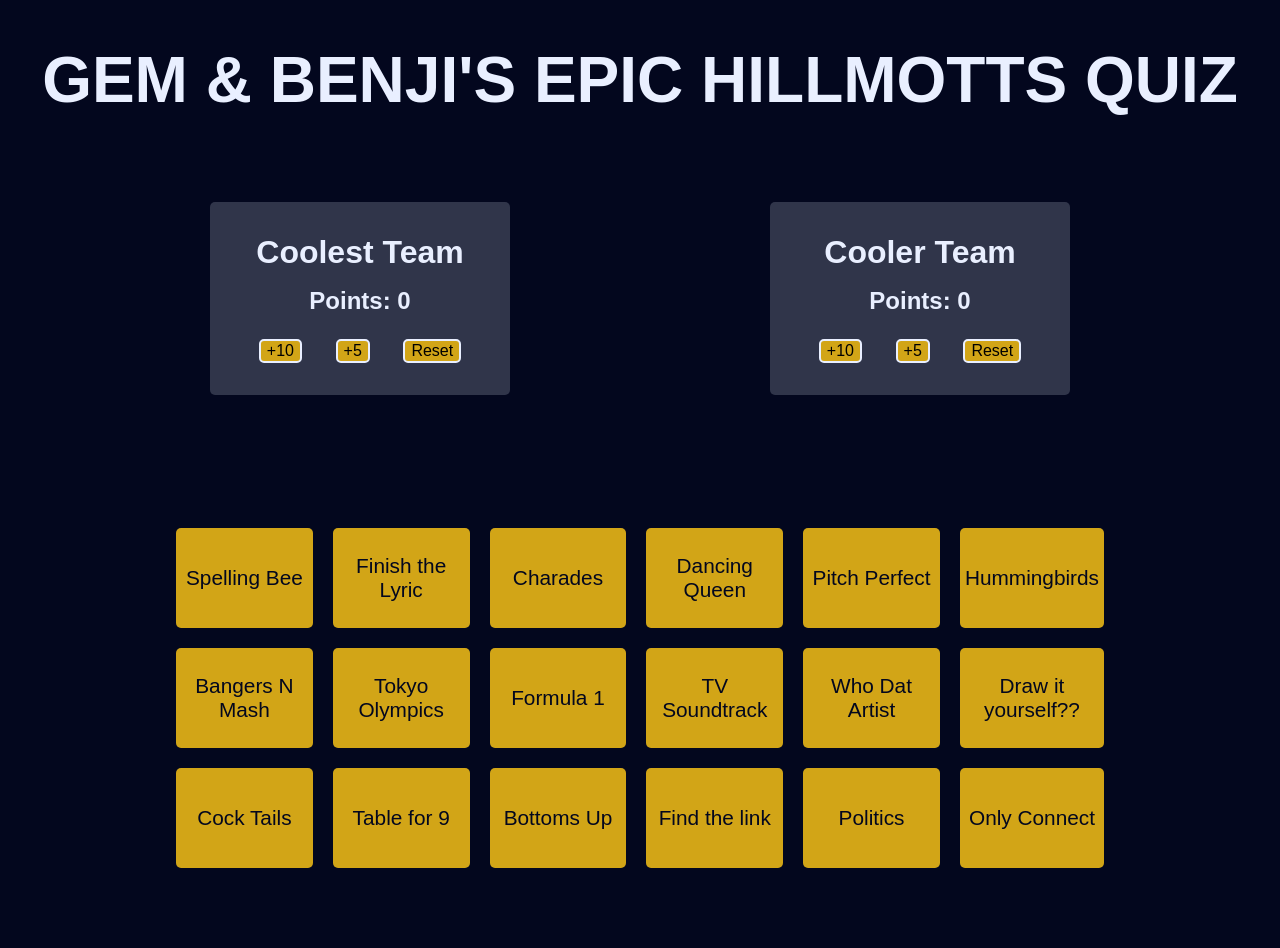
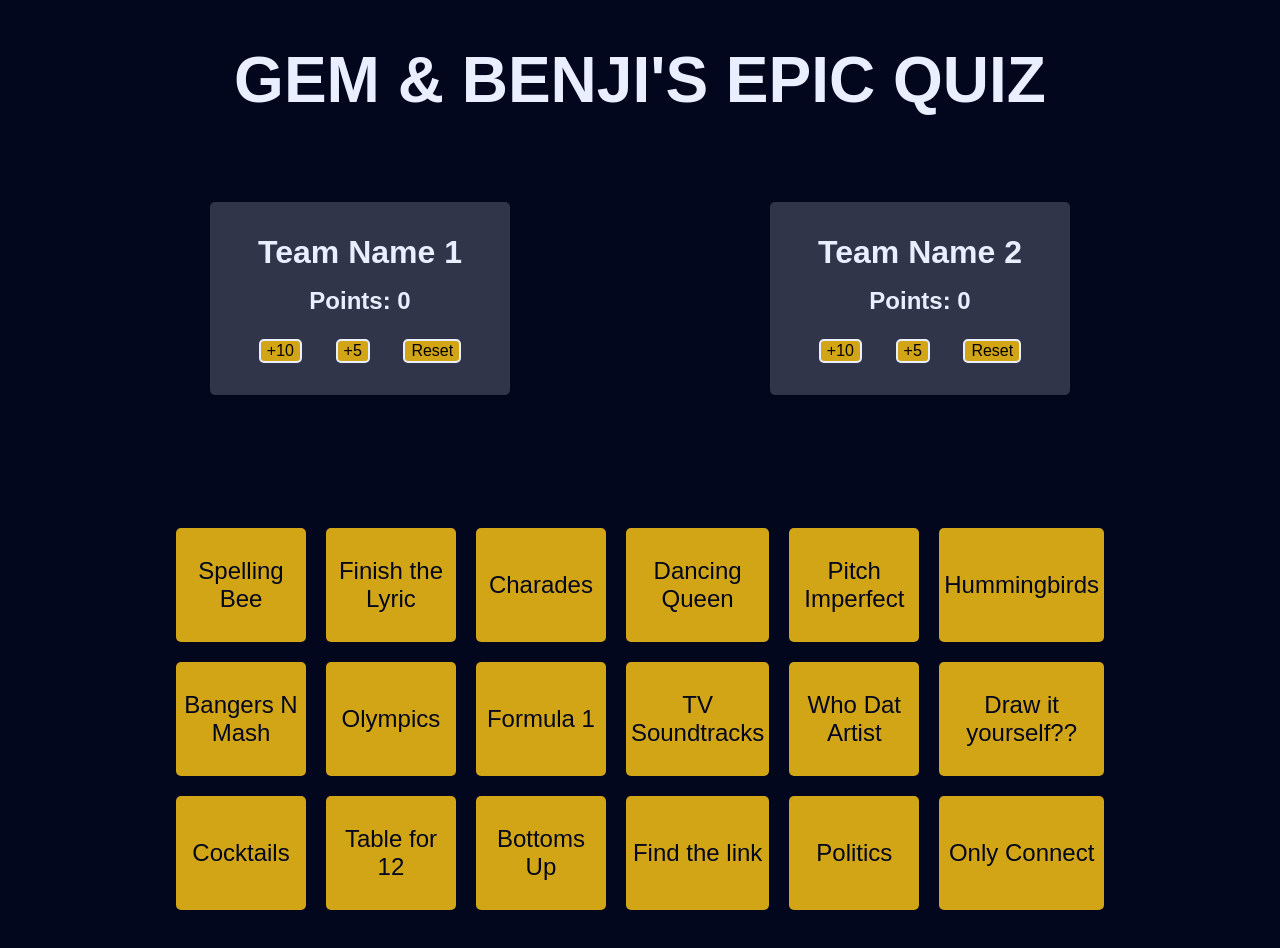
Before and after one commit to btwalpole/typescript-quiz, a React (Create React App) app: page / in a window 1280 px wide. Shown: the top 948 px of the page. Before the commit the page ends 916 px from the top, so only its background shows below. Built offline with nearby package versions, Linux system fonts and the light colour scheme.

Commit message:
updating names

```diff
--- a/src/App.tsx
+++ b/src/App.tsx
@@ -5,8 +5,8 @@ import "./styles.css";
 import React from "react";
 
 export default function App(): JSX.Element{
-  const [teamAName, teamAScore, teamAAddFive, teamAAddTen, teamAResetScore ] = useTeam({name: 'Coolest Team'});
-  const [teamBName, teamBScore, teamBAddFive, teamBAddTen, teamBResetScore ] = useTeam({name: 'Cooler Team'});
+  const [teamAName, teamAScore, teamAAddFive, teamAAddTen, teamAResetScore ] = useTeam({name: 'Team Name 1'});
+  const [teamBName, teamBScore, teamBAddFive, teamBAddTen, teamBResetScore ] = useTeam({name: 'Team Name 2'});
 
   let stylesA = {};
   let stylesB = {};
@@ -24,7 +24,7 @@ export default function App(): JSX.Element{
 
   return (
     <div className="App">
-      <h1 className="heading">GEM & BENJI&apos;S EPIC HILLMOTTS QUIZ</h1>
+      <h1 className="heading">GEM & BENJI&apos;S EPIC QUIZ</h1>
       <div className="teams-container">
         <Team styles={stylesA} teamName={teamAName} score={teamAScore} addFive={teamAAddFive} addTen={teamAAddTen} resetScore={teamAResetScore}/>
         <Team styles={stylesB} teamName={teamBName} score={teamBScore} addFive={teamBAddFive} addTen={teamBAddTen} resetScore={teamBResetScore}/>
--- a/src/styles.css
+++ b/src/styles.css
@@ -101,7 +101,7 @@ html {
     display: flex;
     justify-content: center;
     align-items: center;
-    font-size: 1.3em;
+    font-size: 1.5em;
     cursor: pointer;
     background-color: var(--light-orange-color);
   }
--- a/src/topics.json
+++ b/src/topics.json
@@ -3,16 +3,16 @@
     "Finish the Lyric",
     "Charades",
     "Dancing Queen",
-    "Pitch Perfect",
+    "Pitch Imperfect",
     "Hummingbirds",
     "Bangers N Mash",
-    "Tokyo Olympics",
+    "Olympics",
     "Formula 1",
-    "TV Soundtrack",
+    "TV Soundtracks",
     "Who Dat Artist",
     "Draw it yourself??",
-    "Cock Tails",
-    "Table for 9",
+    "Cocktails",
+    "Table for 12",
     "Bottoms Up",
     "Find the link",
     "Politics",
```
